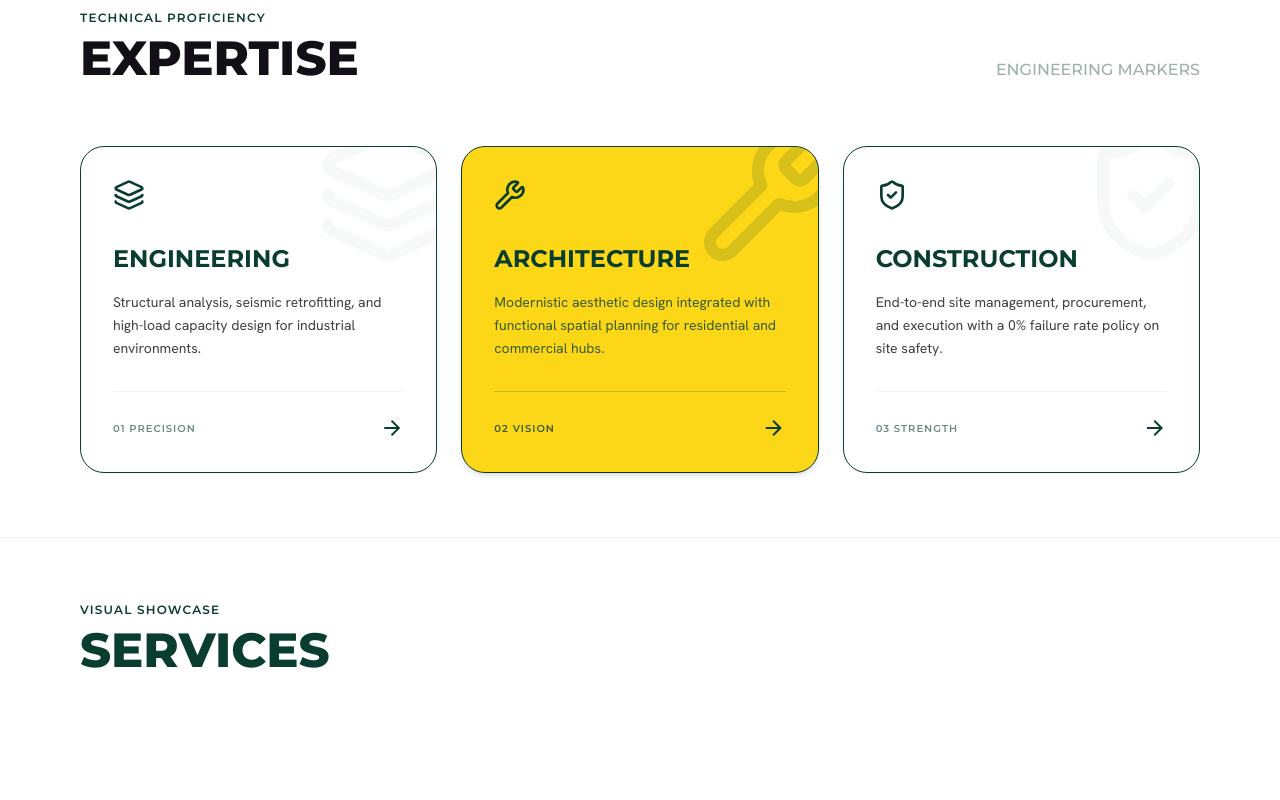
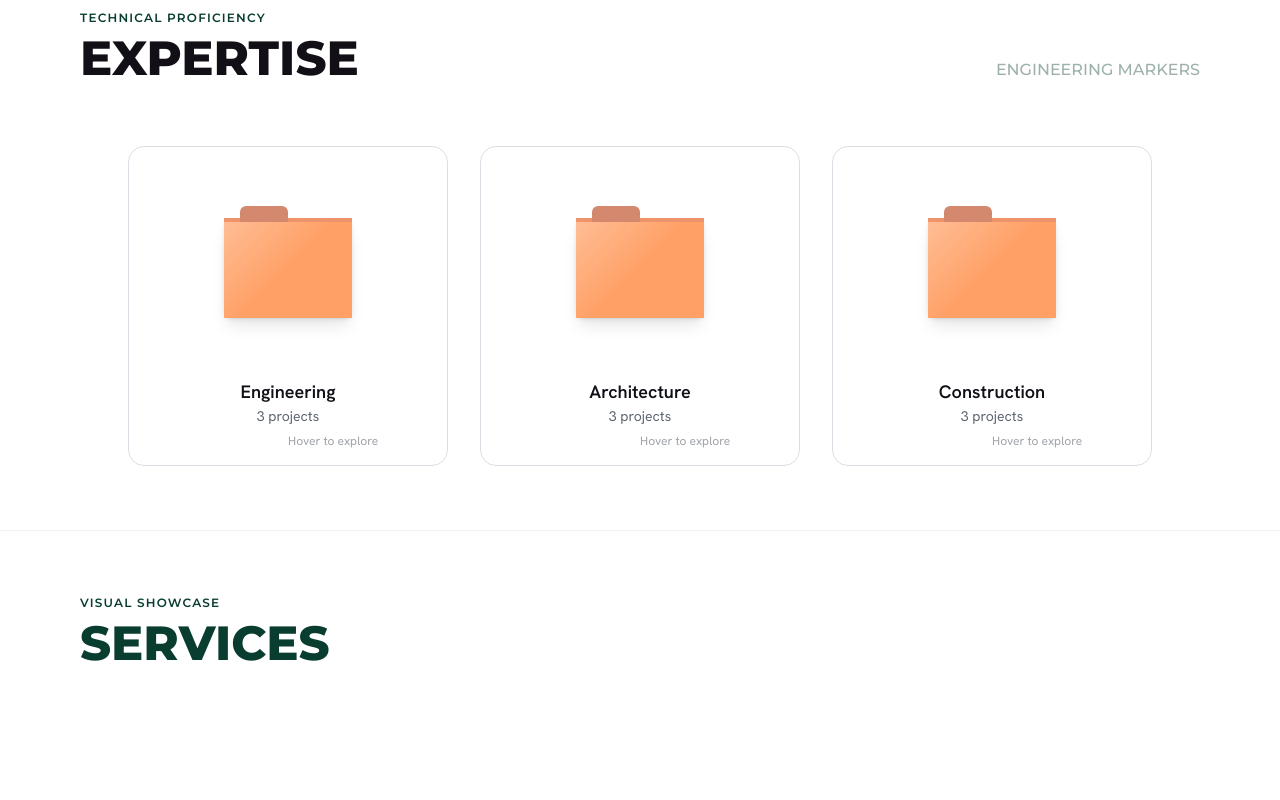
Before and after one commit to Vkvijay7/aslam, a React (Vite) app: page / in a window 1280 px wide. Shown: the part 2100-2900 px from the top of the page. Built offline with nearby package versions, Linux system fonts and the light colour scheme.

Commit message:
feat: add 3D folder animation to desktop view of Expertise section

```diff
--- a/src/components/Services.jsx
+++ b/src/components/Services.jsx
@@ -1,35 +1,9 @@
 import React from 'react';
-import { Wrench, Layers, ShieldCheck, HardHat, Home, CheckCircle2 } from 'lucide-react';
 import BlurText from './BlurText';
 import ScrollReveal from './ScrollReveal';
 import { AnimatedFolder } from './ui/3d-folder';
 
 export default function Services() {
-
-  const expertise = [
-    {
-      num: '01 Precision',
-      title: 'Engineering',
-      desc: 'Structural analysis, seismic retrofitting, and high-load capacity design for industrial environments.',
-      icon: <Layers className="w-8 h-8 text-evergreen" />,
-      theme: 'bg-white border-evergreen text-[#120F17] rounded-3xl shadow-sm hover:shadow-[0_20px_50px_rgba(0,0,0,0.06)]'
-    },
-    {
-      num: '02 Vision',
-      title: 'Architecture',
-      desc: 'Modernistic aesthetic design integrated with functional spatial planning for residential and commercial hubs.',
-      icon: <Wrench className="w-8 h-8 text-evergreen" />,
-      featured: true,
-      theme: 'bg-bright-gold border-evergreen text-evergreen rounded-3xl shadow-md hover:shadow-[0_20px_50px_rgba(252,215,23,0.3)]'
-    },
-    {
-      num: '03 Strength',
-      title: 'Construction',
-      desc: 'End-to-end site management, procurement, and execution with a 0% failure rate policy on site safety.',
-      icon: <ShieldCheck className="w-8 h-8 text-evergreen" />,
-      theme: 'bg-white border-evergreen text-[#120F17] rounded-3xl shadow-sm hover:shadow-[0_20px_50px_rgba(0,0,0,0.06)]'
-    }
-  ];
 
   const portfolioData = [
     {
@@ -84,45 +58,21 @@ export default function Services() {
             </p>
           </div>
 
-          {/* Desktop View: original grid cards */}
-          <div className="hidden md:grid expertise-grid grid-cols-3 gap-gutter">
-            {expertise.map((card, i) => (
-              <ScrollReveal key={i} delay={0.1 + i * 0.15} distance={50}>
-                <div
-                  className={`expertise-card p-8 border transition-all duration-500 group relative overflow-hidden flex flex-col justify-between min-h-[320px] ${card.theme}`}
-                >
-                {/* Large Background Icon Watermark */}
-                <div className={`absolute -right-6 -top-6 transition-opacity duration-300 pointer-events-none ${card.featured ? 'opacity-[0.15] text-evergreen' : 'opacity-[0.03] group-hover:opacity-[0.08] text-evergreen'}`}>
-                  {card.title === 'Engineering' ? <Layers className="w-36 h-36" /> : card.title === 'Architecture' ? <Wrench className="w-36 h-36" /> : <ShieldCheck className="w-36 h-36" />}
-                </div>
-
-                <div>
-                  <div className="mb-8">{card.icon}</div>
-                  <h3 className={`font-nav-link text-2xl font-bold uppercase mb-4 ${card.featured ? 'text-evergreen' : 'text-evergreen'}`}>
-                    {card.title}
-                  </h3>
-                  <p className={`font-paragraph text-sm leading-relaxed ${card.featured ? 'text-evergreen/80' : 'text-[#120F17]/80'}`}>
-                    {card.desc}
-                  </p>
-                </div>
-
-                <div className={`mt-8 pt-6 border-t flex justify-between items-center text-evergreen ${card.featured ? 'border-evergreen/20' : 'border-black/5'}`}>
-                  <span className={`font-nav-link text-[10px] uppercase tracking-widest font-semibold ${card.featured ? 'opacity-80' : 'opacity-60'}`}>
-                    {card.num}
-                  </span>
-                  <span className="material-symbols-outlined transition-transform duration-300 group-hover:translate-x-2">
-                    arrow_forward
-                  </span>
-                </div>
-                </div>
+          {/* Animated 3D Folders for both Mobile and Desktop */}
+          <div className="flex flex-wrap justify-center gap-8 w-full max-w-[1200px] mx-auto">
+            {portfolioData.map((folder, i) => (
+              <ScrollReveal
+                key={folder.title}
+                delay={0.1 + i * 0.15}
+                distance={50}
+                className="w-full max-w-[320px] sm:w-[calc(50%-16px)] lg:w-[calc(33.333%-22px)]"
+              >
+                <AnimatedFolder
+                  title={folder.title}
+                  projects={folder.projects}
+                  className="w-full"
+                />
               </ScrollReveal>
-            ))}
-          </div>
-
-          {/* Mobile View: Animated 3D Folders */}
-          <div className="flex md:hidden flex-col items-center gap-8 w-full">
-            {portfolioData.map((folder) => (
-              <AnimatedFolder key={folder.title} title={folder.title} projects={folder.projects} className="w-full max-w-[300px]" />
             ))}
           </div>
 
```
